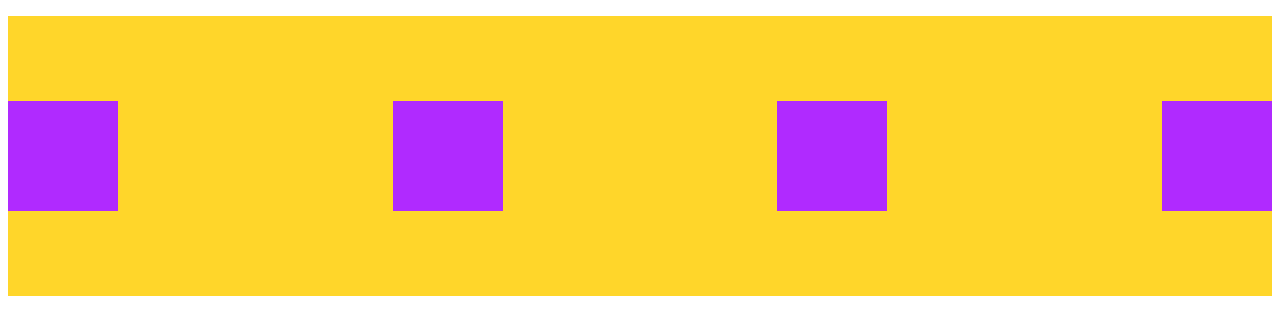
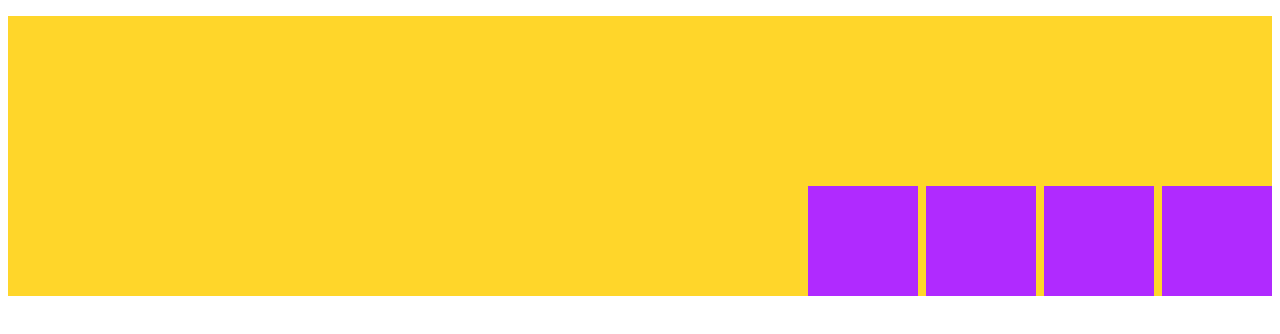
Before and after one commit to danielkorosi/DanielKorosi, a plain HTML site: page week06/day03/ex03.html in a window 1280 px wide. Drawn offline with Linux system fonts and the light colour scheme.

Commit message:
ex03-3 solved, items put in the bottom right corner, with left margin

```diff
--- /dev/null
+++ b/week06/day03/ex03-3style.css
@@ -0,0 +1,15 @@
+.container {
+  display: flex;
+  height: 280px;
+  background-color: #ffd62a;
+  list-style-type: none;
+  padding: 0;
+  align-items: flex-end;
+  justify-content: flex-end;
+}
+.item {
+  height: 110px;
+  width: 110px;
+  background-color: #b02aff;
+  margin-left: 8px;
+}
--- a/week06/day03/ex03.html
+++ b/week06/day03/ex03.html
@@ -1,7 +1,7 @@
 <!doctype html>
 <html lang="en">
 <head>
-  <link rel= "stylesheet" href="ex03-2style.css">
+  <link rel= "stylesheet" href="ex03-3style.css">
 </head>
 
 <ul class="container">
```
